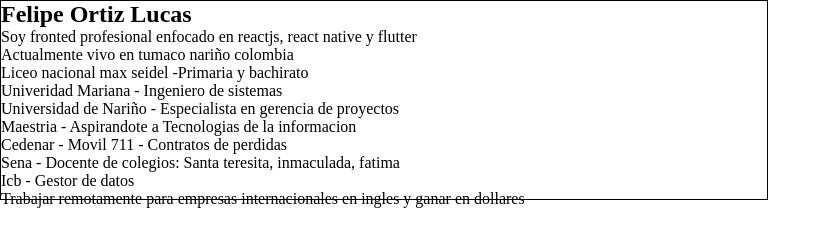
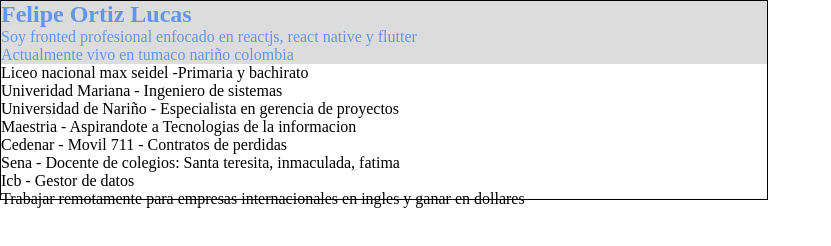
Before and after one commit to felipeortizlucas/felipeortizlucas.github.io, a plain HTML site: page index.html in a window 1280 px wide. Shown: the whole page, without its empty margins (0-831 px from the left). Drawn offline with Linux system fonts and the light colour scheme.

Commit message:
mejorando container

```diff
--- a/css/style.css
+++ b/css/style.css
@@ -8,3 +8,7 @@
   height: 200px;
   border: 1px solid black;
 }
+.container div {
+  background-color: gainsboro;
+  color: cornflowerblue;
+}
```
